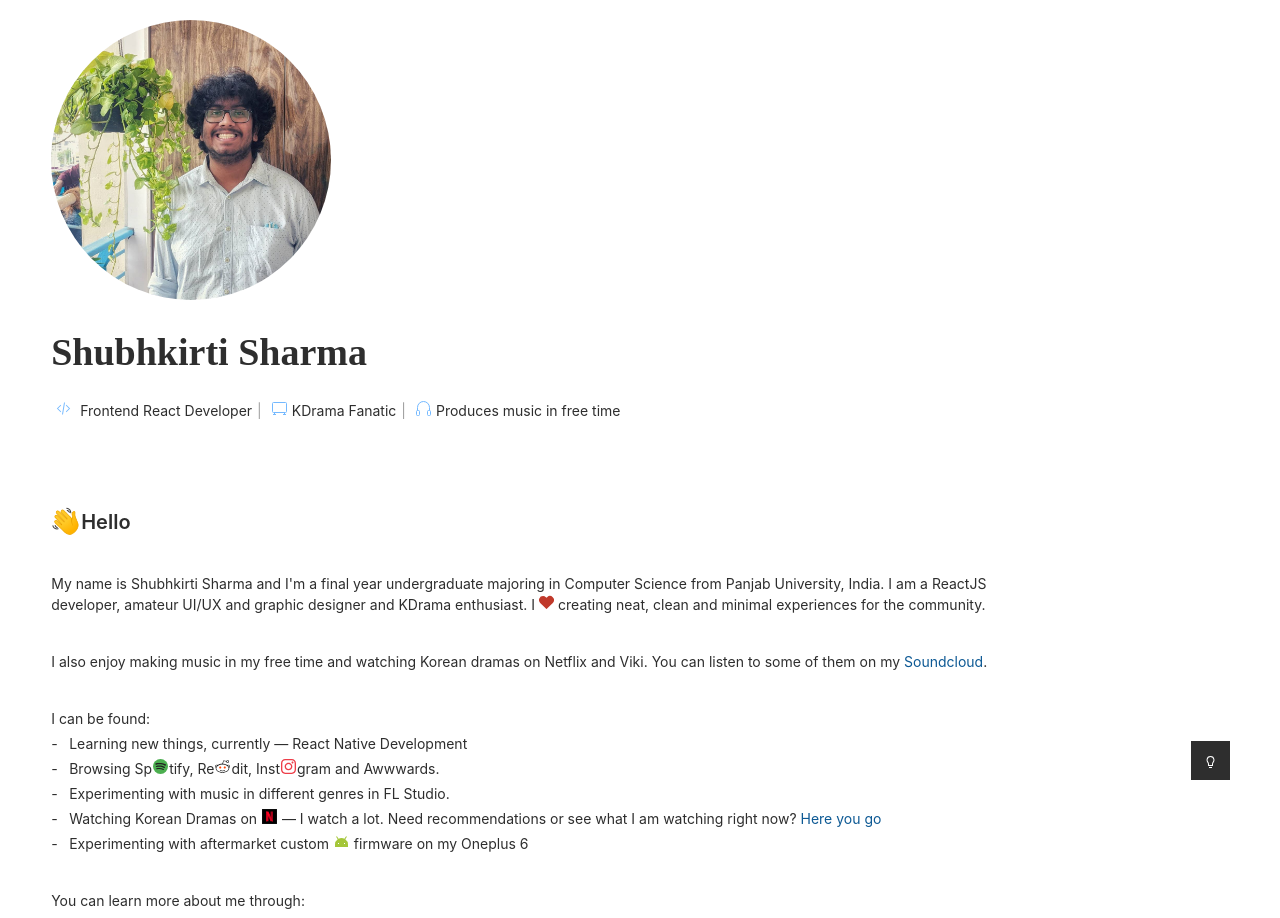
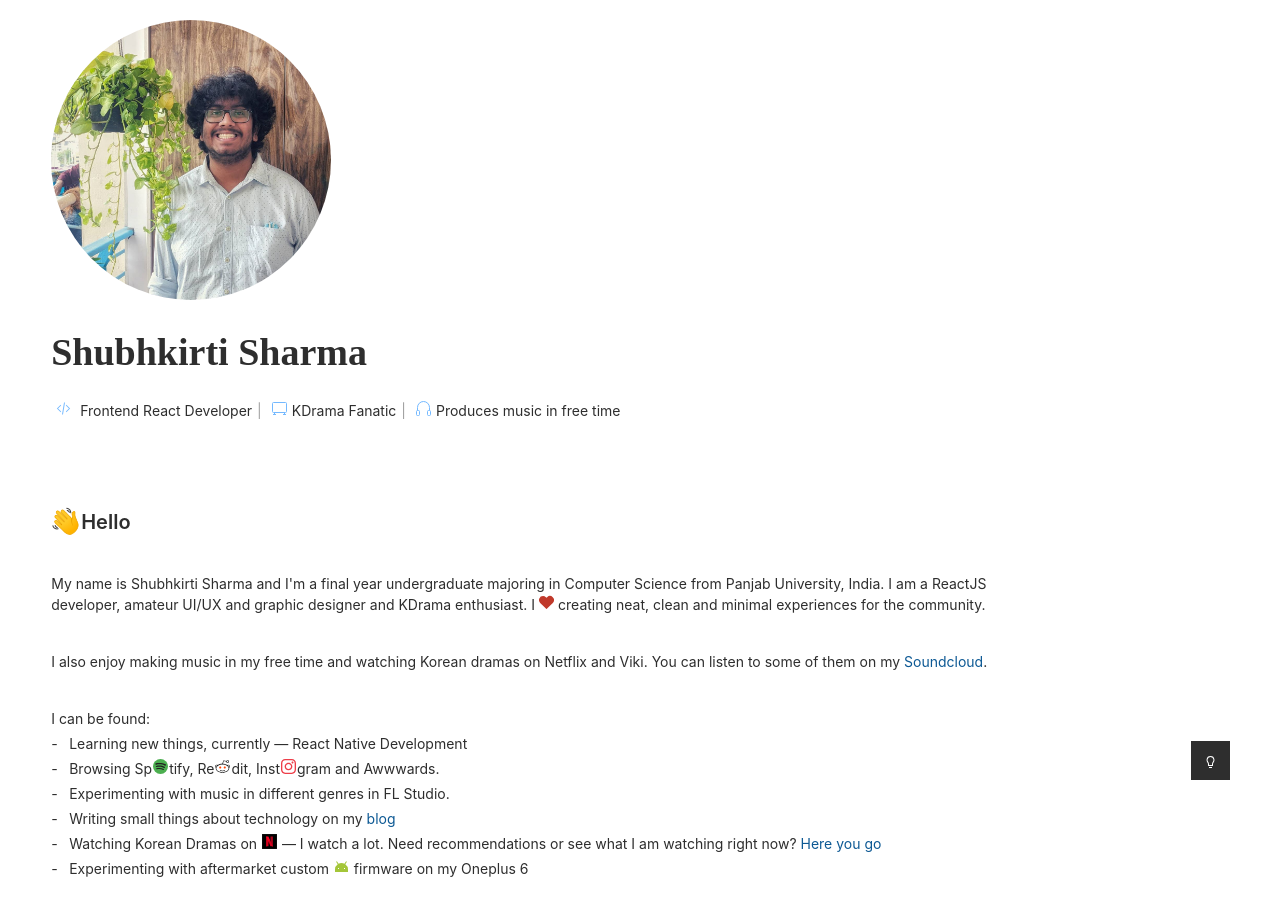
Before and after one commit to wowufoundme/setup, a React (Create React App) app: page / in a window 1280 px wide. Shown: the top 918 px of the page. Built offline with nearby package versions, Linux system fonts and the light colour scheme.

Commit message:
Update Description.js

```diff
--- a/src/components/Description.js
+++ b/src/components/Description.js
@@ -29,7 +29,7 @@
             and
             Awwwards.</li>
           <li>Experimenting with music in different genres in FL Studio.</li>
-          {/* <li>Writing small things about technology on my <a href="/" className="bar">blog</a></li> */}
+          <li>Writing small things about technology on my <a href="/blog" className="bar">blog</a></li>
           <li>Watching Korean Dramas on <svg xmlns="http://www.w3.org/2000/svg" viewBox="0 0 512 512" width="15" height="15" class="inline-icon"><defs/><path fill-rule="evenodd" stroke="#000" stroke-linejoin="round" stroke-width="2.44808" d="M1.5655518 1.5655518h508.8689v508.8689h-508.8689z"/><path fill="#d5011d" d="M139.53988547 83.165437l-.00067513 345.66912512 11.76895349-1.02890576c19.69706392-3.23659723 39.8235137-5.57864058 59.81966243-6.96199222l9.42826041-.65218042V123.6735376z"/><path fill="#aa011a" d="M372.46078878 428.83456212V84.05999089h-81.0162012v305.17182668z"/><path fill="#d5011d" d="M255.99999956 171.00927856h-20.2540503l20.2540503 170.62011972 35.54315774 78.60799462 5.9762951.38212642c21.12092366 1.35094515 42.37552404 3.76860362 63.1723829 7.18613704l11.76895349 1.02890576z"/><path fill="#ff0021" d="M255.99999956 341.62939828V171.00927856l-39.13757653-86.94928767h-77.32253756z"/></svg> &mdash; I watch a lot. Need recommendations or see what I am watching right now? <a href="https://www.reddit.com/r/kdramarecommends/comments/fyqgjt/dramas_to_bingewatch_this_quarantine_month_the/" target="_blank" rel="noopener noreferrer" className="bar">Here you go</a></li>
           <li>Experimenting with aftermarket custom <svg viewBox="0 0 15 15" fill="none" xmlns="http://www.w3.org/2000/svg" width="15" height="15" className="inline-icon"><path fill-rule="evenodd" clip-rule="evenodd" d="M7.5 4a6.473 6.473 0 00-2.934.698l-1.65-2.475-.832.554 1.627 2.44A6.492 6.492 0 001 10.5V13h13v-2.5a6.492 6.492 0 00-2.711-5.282l1.627-2.44-.832-.555-1.65 2.475A6.473 6.473 0 007.5 4zM5 10H4V9h1v1zm5 0h1V9h-1v1z" fill="#a4c639"></path></svg> firmware on my Oneplus 6 </li>
         </ul>
```
